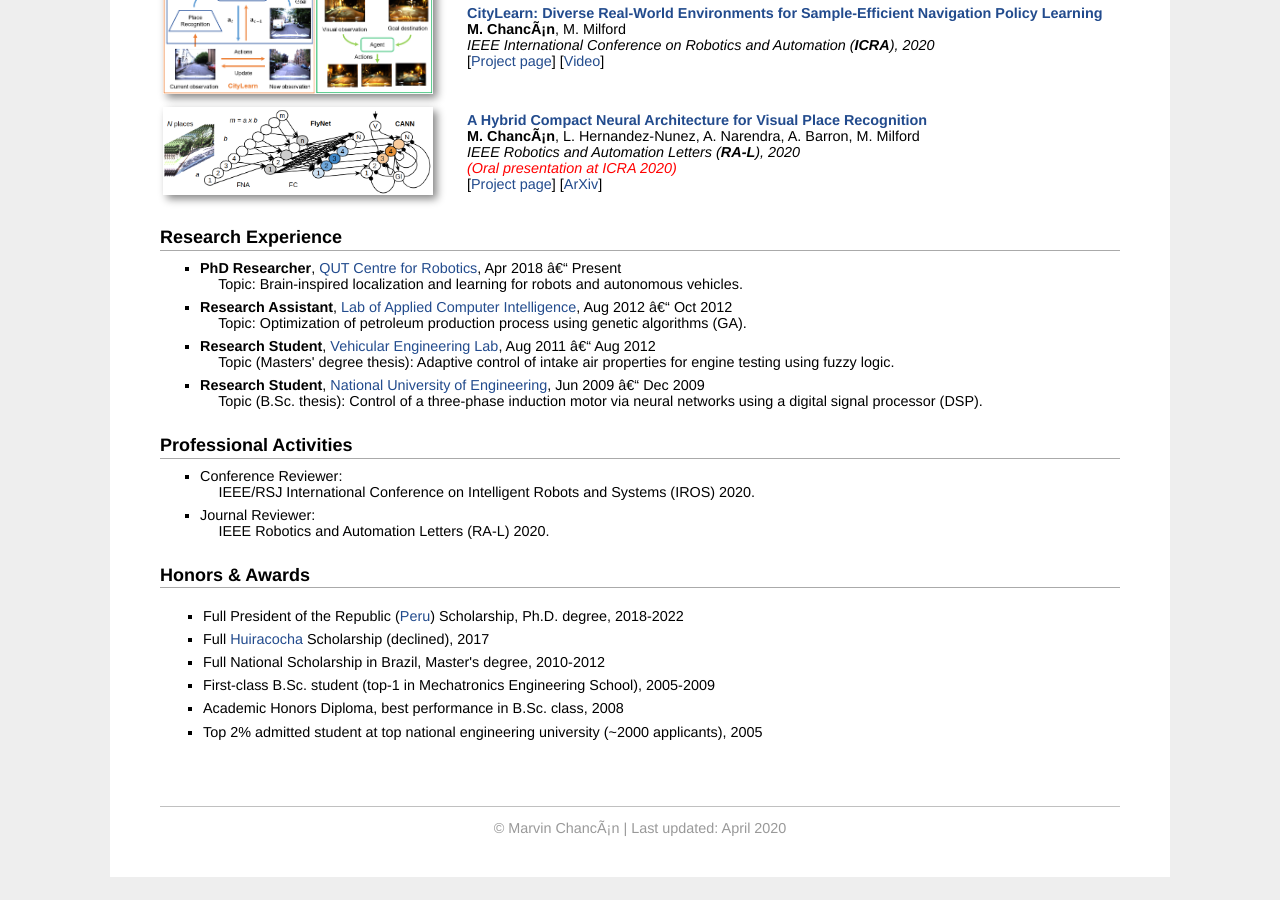
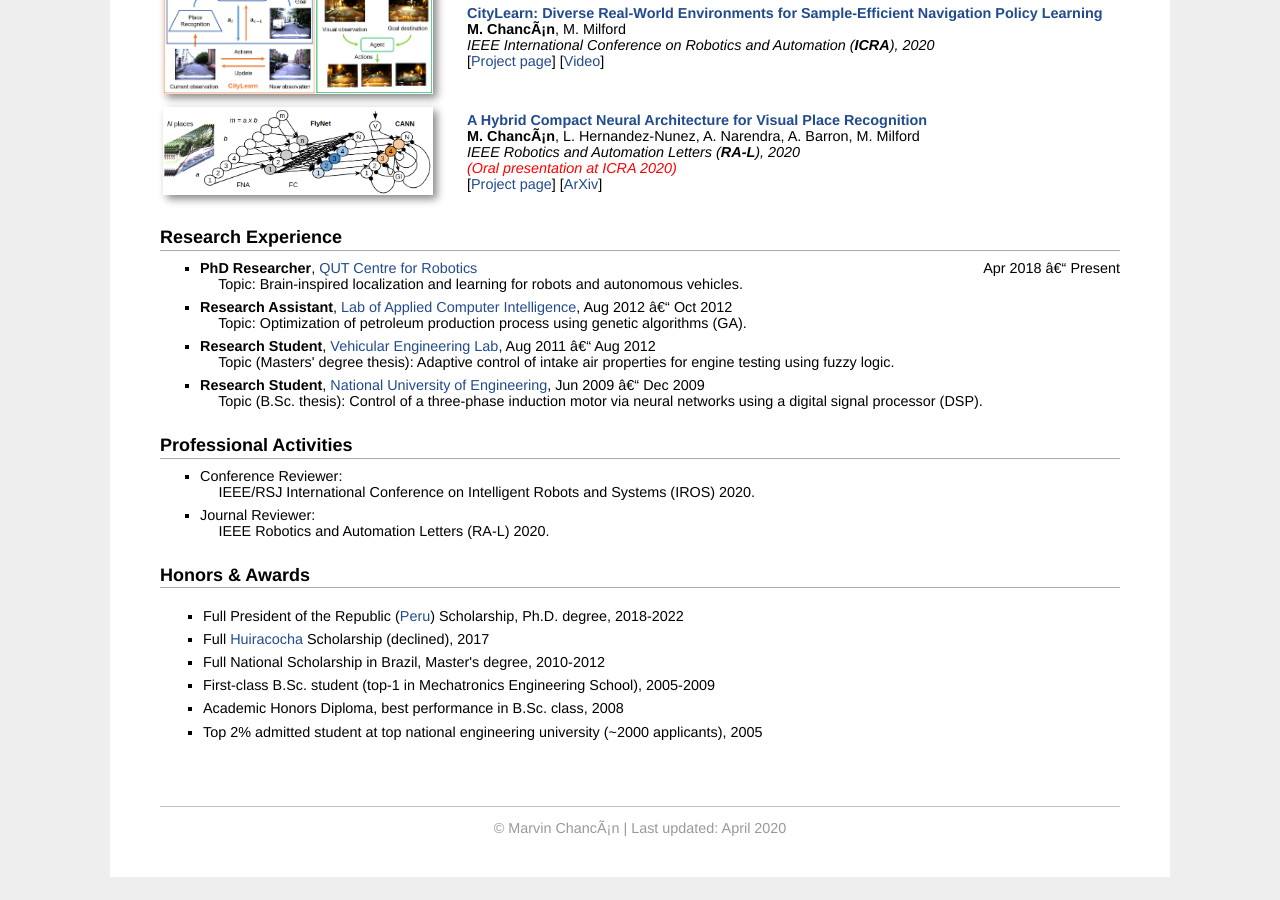
Before and after one commit to mchancan/mchancan.github.io, a Jekyll site: the page built from index.html, in a window 1280 px wide and 900 px high, scrolled down 638 px. Built offline with Jekyll 4.4.1, drawn with Linux system fonts in a browser that asks for light colours; comment, search, counter and statistics services are not loaded.

Commit message:
Update index.html

```diff
--- a/index.html
+++ b/index.html
@@ -97,7 +97,7 @@ title: Marvin
 
 <h2>Research Experience</h2>
 <ul>
-	<li><b>PhD Researcher</b>, <a href="https://research.qut.edu.au/qcr/robotic-vision/">QUT Centre for Robotics</a>, Apr 2018 – Present<br>
+	<li><b>PhD Researcher</b>, <a href="https://research.qut.edu.au/qcr/robotic-vision/">QUT Centre for Robotics</a> <div style="float:right; text-align:right">Apr 2018 – Present</div><br>
 		&emsp; Topic: Brain-inspired localization and learning for robots and autonomous vehicles.</li>
 	<li><b>Research Assistant</b>, <a href="http://www.ica.ele.puc-rio.br/en/">Lab of Applied Computer Intelligence</a>, Aug 2012 – Oct 2012<br>
 		&emsp; Topic: Optimization of petroleum production process using genetic algorithms (GA).</li>
```
